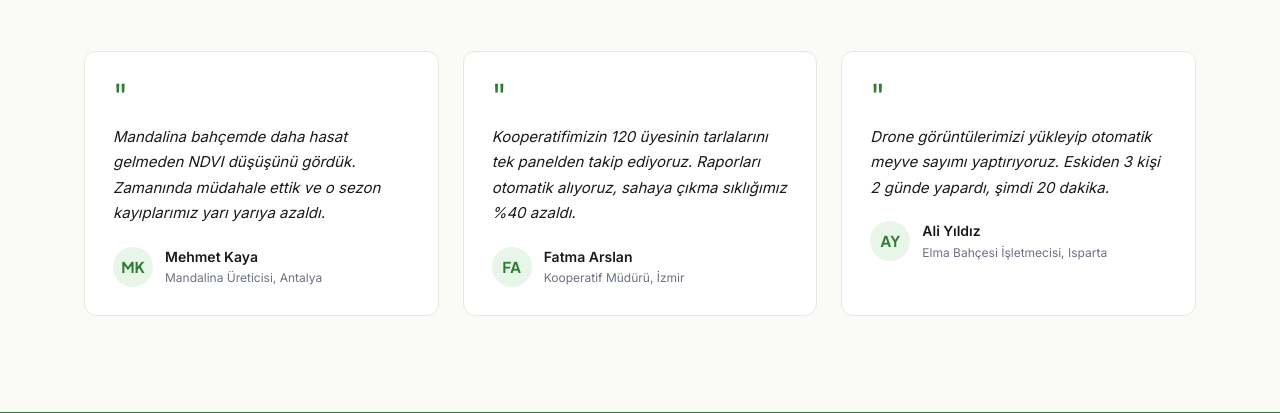
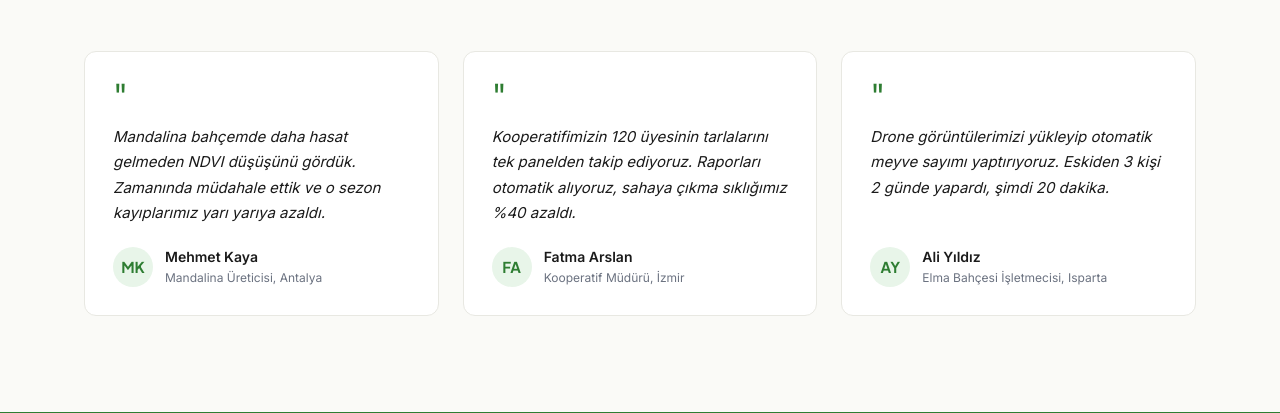
Before and after one commit to ChronoCoders/agrisynthia, a Django app: page / in a window 1280 px wide. Shown: the part 2565-2978 px from the top of the page. Run offline with Django 3.2, Linux system fonts and the light colour scheme; parts of the project's set-up code (start-up, migrations or seed data) failed here and were passed over.

Commit message:
Fix testimonial card alignment: flex column with flex:1 on text pushes author to bottom

```diff
--- a/static/website/css/site.css
+++ b/static/website/css/site.css
@@ -262,13 +262,14 @@ img { max-width: 100%; display: block; }
 .pricing-features li.disabled .ico { color: var(--muted); }
 
 /* ── Testimonials ── */
-.testimonials-grid { display: grid; grid-template-columns: repeat(3,1fr); gap: 24px; }
+.testimonials-grid { display: grid; grid-template-columns: repeat(3,1fr); gap: 24px; align-items: stretch; }
 .testimonial-card {
   background: var(--surface); border: 1px solid var(--border);
   border-radius: var(--radius); padding: 28px;
+  display: flex; flex-direction: column;
 }
 .testimonial-quote { font-size: 32px; color: var(--green); line-height: 1; margin-bottom: 12px; }
-.testimonial-text { font-size: 15px; color: var(--text); line-height: 1.7; margin-bottom: 20px; font-style: italic; }
+.testimonial-text { font-size: 15px; color: var(--text); line-height: 1.7; margin-bottom: 20px; font-style: italic; flex: 1; }
 .testimonial-author { display: flex; align-items: center; gap: 12px; }
 .testimonial-avatar {
   width: 40px; height: 40px; border-radius: 50%;
```
